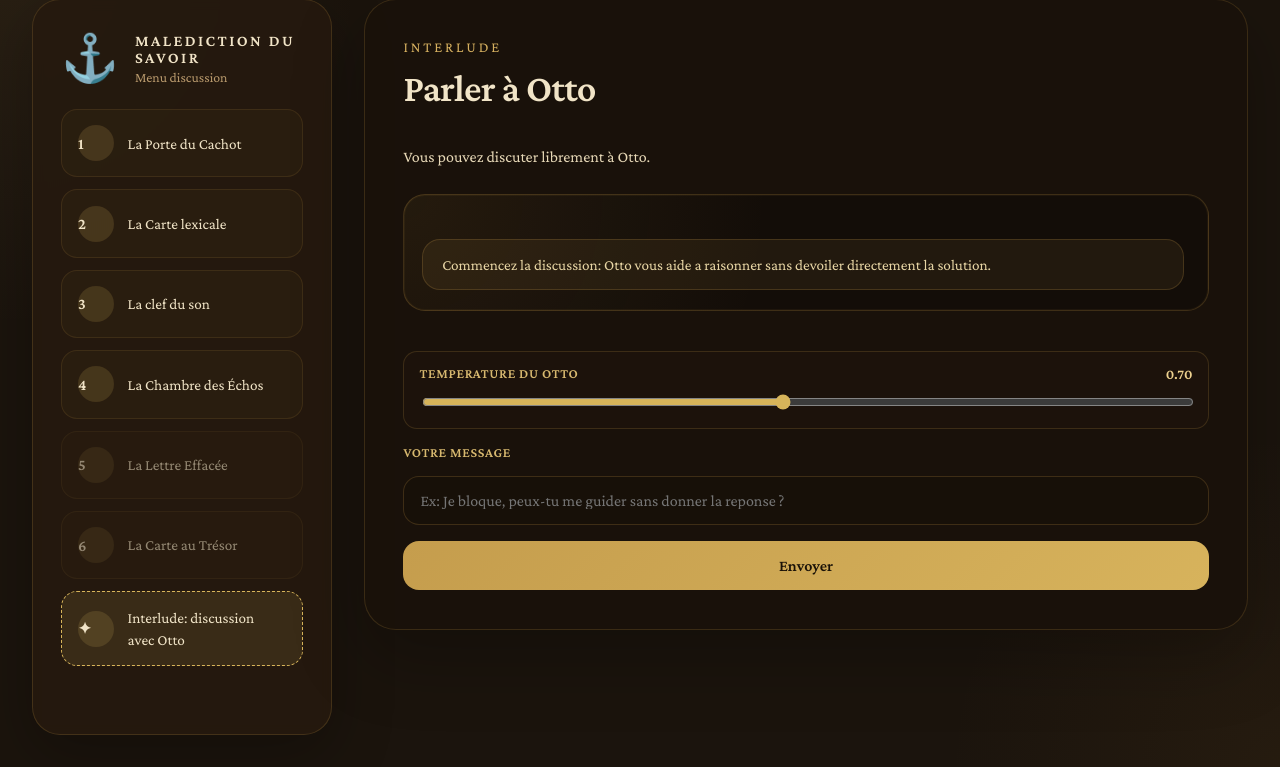
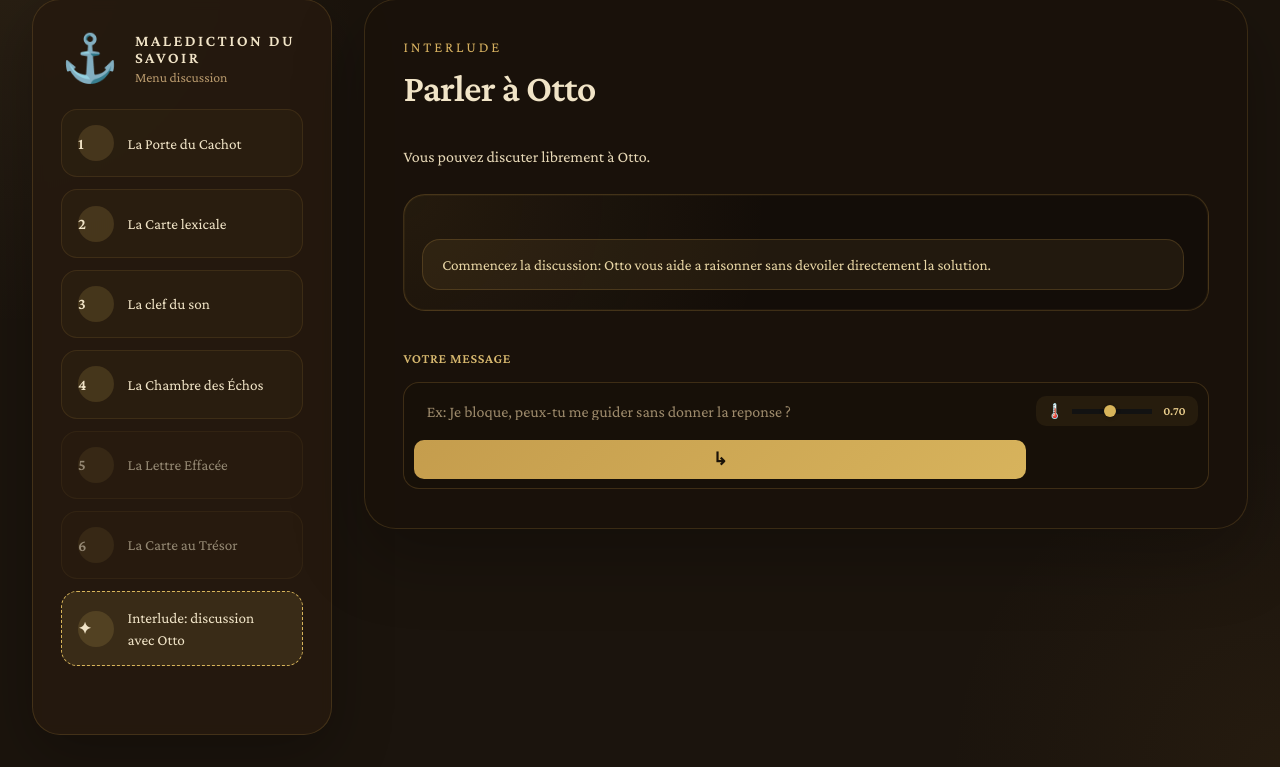
Before and after one commit to Raphael-JF/Stage-IA, a FastAPI app: page /interlude/discussion in a window 1280 px wide. Shown: the part 33-800 px from the top of the page. Run offline with FastAPI, Linux system fonts and the light colour scheme.

Commit message:
température

```diff
--- a/server/api/static/script.js
+++ b/server/api/static/script.js
@@ -87,10 +87,11 @@ window.addEventListener('DOMContentLoaded', () => {
     const temperatureValue = document.getElementById('temperature-value');
     if (temperatureInput && temperatureValue) {
         const updateTemperatureOutput = () => {
-            const value = Number(temperatureInput.value);
+            const value = parseFloat(temperatureInput.value);
             temperatureValue.textContent = value.toFixed(2);
         };
         updateTemperatureOutput();
         temperatureInput.addEventListener('input', updateTemperatureOutput);
+        temperatureInput.addEventListener('change', updateTemperatureOutput);
     }
 });
--- a/server/api/static/style.css
+++ b/server/api/static/style.css
@@ -349,33 +349,102 @@ button:hover {
     line-height: 1.6;
 }
 
-.temperature-control {
-    border: 1px solid rgba(212, 163, 75, 0.18);
-    border-radius: 14px;
-    padding: 0.9rem 0.95rem;
-    background: rgba(32, 21, 13, 0.65);
+.prompt-bar {
+    display: grid;
+    grid-template-columns: 1fr auto;
+    gap: 0.6rem;
+    align-items: center;
+    padding: 0.6rem;
+    background: rgba(25, 16, 9, 0.88);
+    border: 1px solid rgba(212, 163, 75, 0.2);
+    border-radius: 16px;
 }
 
-.temperature-head {
+#discussion-message {
+    grid-column: 1;
+    margin: 0 !important;
+    padding: 0.65rem 0.8rem !important;
+    border: none !important;
+    background: transparent !important;
+    outline: none !important;
+}
+
+#discussion-message::placeholder {
+    color: #9d8a6b;
+}
+
+.temperature-widget {
     display: flex;
     align-items: center;
-    justify-content: space-between;
-    gap: 0.75rem;
-    margin-bottom: 0.65rem;
+    gap: 0.4rem;
+    padding: 0.4rem 0.6rem;
+    background: rgba(212, 163, 75, 0.08);
+    border-radius: 10px;
+}
+
+.temp-icon {
+    font-size: 0.9rem;
+    flex-shrink: 0;
+}
+
+.temp-slider {
+    width: 80px;
+    height: 5px;
+    accent-color: #d7b45a;
+    cursor: pointer;
+    appearance: none;
+}
+
+.temp-slider::-webkit-slider-thumb {
+    appearance: none;
+    width: 12px;
+    height: 12px;
+    border-radius: 999px;
+    background: #d7b45a;
+    cursor: pointer;
+    box-shadow: 0 0 4px rgba(0, 0, 0, 0.4);
+}
+
+.temp-slider::-moz-range-thumb {
+    width: 12px;
+    height: 12px;
+    border-radius: 999px;
+    background: #d7b45a;
+    border: none;
+    cursor: pointer;
+    box-shadow: 0 0 4px rgba(0, 0, 0, 0.4);
 }
 
 #temperature-value {
-    min-width: 3rem;
-    text-align: right;
-    font-size: 0.9rem;
+    font-size: 0.75rem;
     font-weight: 700;
     color: #edd18f;
+    min-width: 28px;
+    text-align: center;
+    flex-shrink: 0;
 }
 
-input[type="range"] {
-    width: 100%;
-    accent-color: #d7b45a;
+.send-button {
+    padding: 0.6rem 0.8rem !important;
+    margin: 0 !important;
+    font-size: 1.1rem !important;
+    border-radius: 10px !important;
+}
+
+button {
+    border: none;
+    border-radius: 16px;
+    padding: 1rem 1.4rem;
+    background: linear-gradient(135deg, #c59d4d, #d7b35c);
+    color: #1a1208;
+    font-weight: 700;
     cursor: pointer;
+    transition: transform 0.2s ease, filter 0.2s ease;
+}
+
+button:hover {
+    transform: translateY(-1px);
+    filter: brightness(1.05);
 }
 
 .start-body {
--- a/server/api/templates/discussion.html
+++ b/server/api/templates/discussion.html
@@ -77,18 +77,20 @@
 
                     <form class="answer-form" method="post" action="/interlude/discussion">
                         <input type="hidden" name="history" value='{{ chat_history|tojson }}'>
-                        <div class="temperature-control">
-                            <div class="temperature-head">
-                                <label class="answer-label" for="temperature">Temperature du Otto</label>
-                                <output id="temperature-value">{{ '%.2f'|format(discussion_temperature) }}</output>
+                        <label class="answer-label" for="discussion-message">Votre message</label>
+                        <div class="prompt-bar">
+                            <input id="discussion-message" name="message" type="text" autocomplete="off"
+                                placeholder="Ex: Je bloque, peux-tu me guider sans donner la reponse ?" required>
+                            <div class="temperature-widget">
+                                <span class="temp-icon" title="Température: contrôlez la créativité d'Otto">🌡️</span>
+                                <input id="temperature" class="temp-slider" name="temperature" type="range" min="0"
+                                    max="1.5" step="0.1" value="{{ discussion_temperature }}"
+                                    title="Basse = logique, Haute = créatif">
+                                <output id="temperature-value" class="temp-display">{{
+                                    '%.2f'|format(discussion_temperature) }}</output>
                             </div>
-                            <input id="temperature" name="temperature" type="range" min="0" max="1.5" step="0.1"
-                                value="{{ discussion_temperature }}">
+                            <button type="submit" class="send-button">↳</button>
                         </div>
-                        <label class="answer-label" for="discussion-message">Votre message</label>
-                        <input id="discussion-message" name="message" type="text" autocomplete="off"
-                            placeholder="Ex: Je bloque, peux-tu me guider sans donner la reponse ?" required>
-                        <button type="submit">Envoyer</button>
                     </form>
                 </div>
             </section>
```
